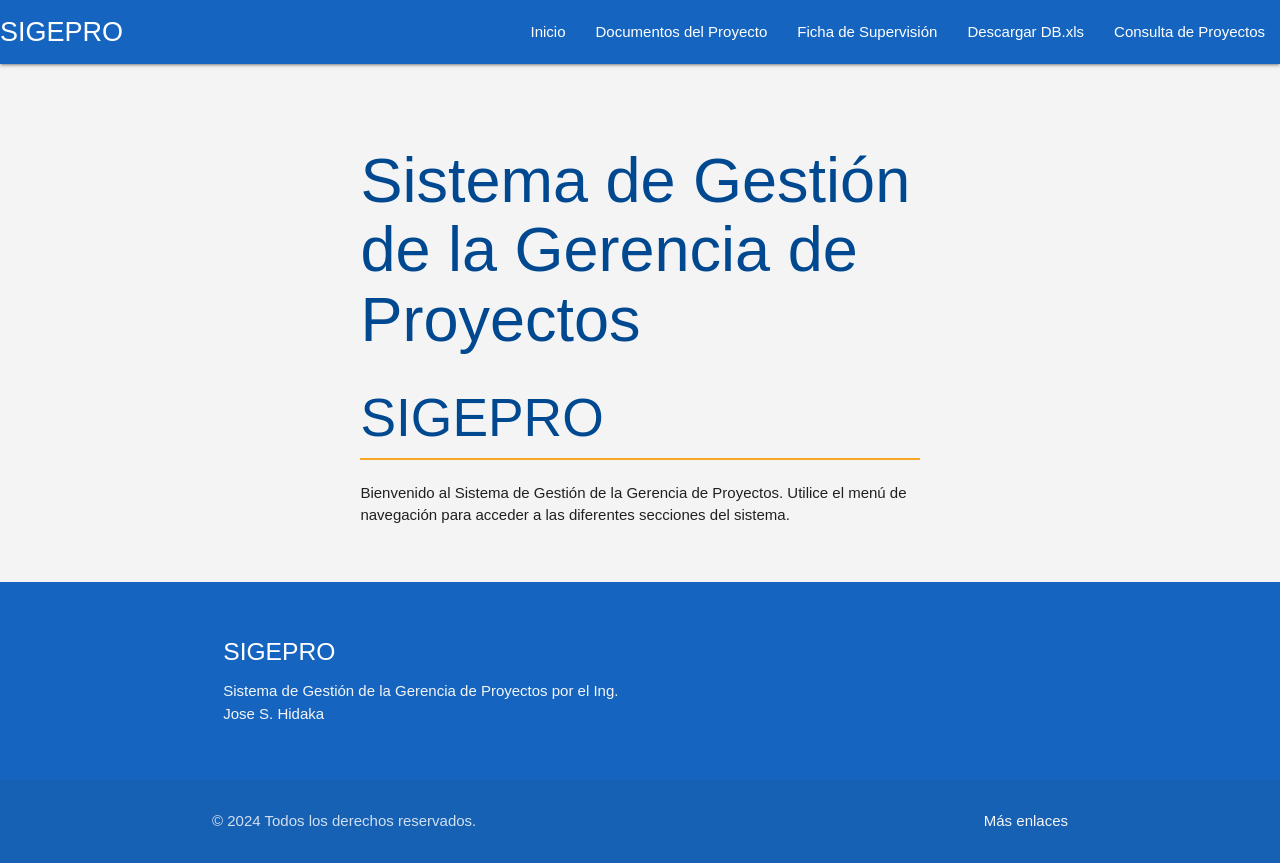
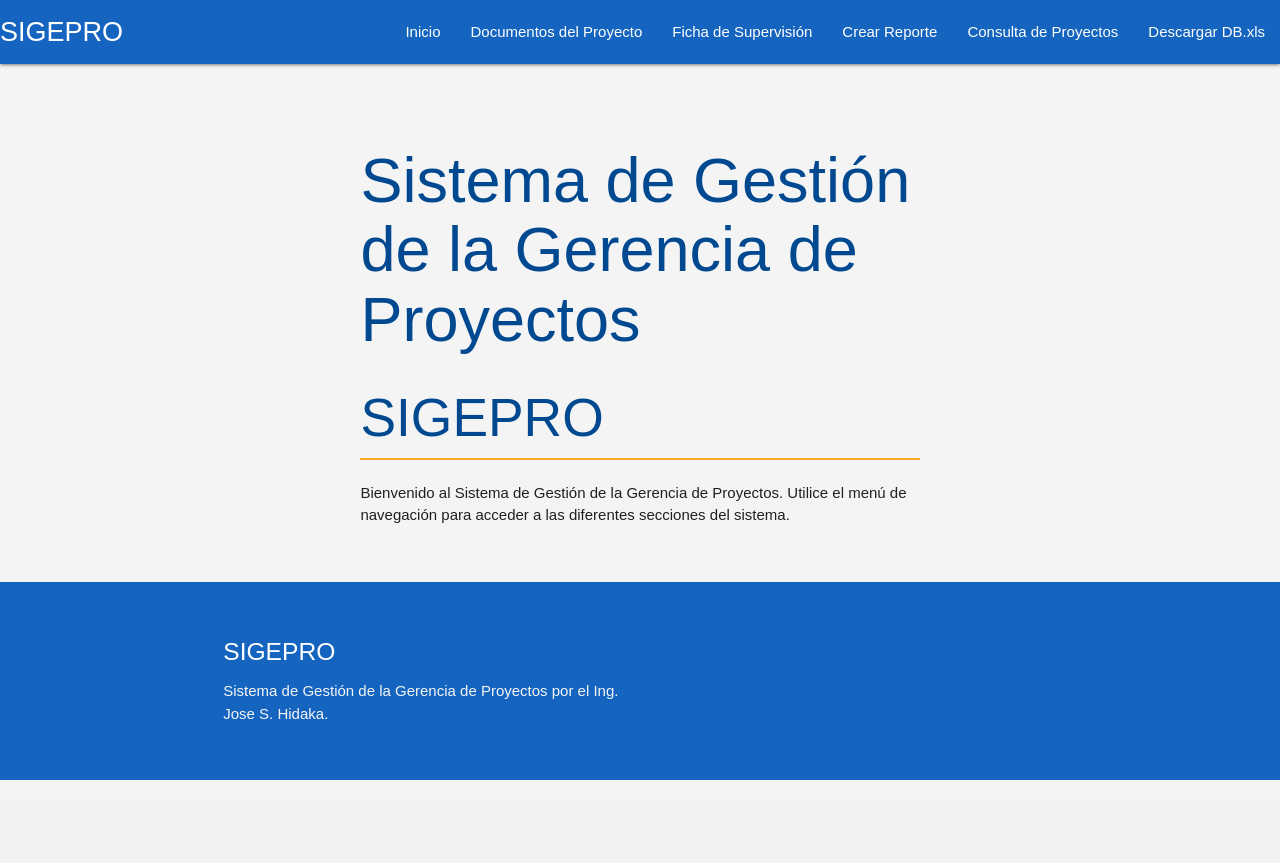
Before and after one commit to JSHidaka/SIGEPRO, a Flask app: page / in a window 1280 px wide. After the commit the page ends 780 px from the top, so only its background shows below. Run offline with Flask 3, Linux system fonts and the light colour scheme.

Commit message:
Initial commit

```diff
--- a/templates/base.html
+++ b/templates/base.html
@@ -16,8 +16,9 @@
                 <li><a href="{{ url_for('inicio') }}">Inicio</a></li>
                 <li><a href="{{ url_for('subir_documentos') }}">Documentos del Proyecto</a></li>
                 <li><a href="{{ url_for('seleccionar_taller') }}">Ficha de Supervisión</a></li>
+                <li><a href="{{ url_for('crear_reporte') }}">Crear Reporte</a></li>
+                <li><a href="{{ url_for('index') }}">Consulta de Proyectos</a></li>
                 <li><a href="{{ url_for('exportar_excel') }}">Descargar DB.xls</a></li>
-                <li><a href="{{ url_for('index') }}">Consulta de Proyectos</a></li>
             </ul>
         </div>
     </nav>
@@ -26,8 +27,9 @@
         <li><a href="{{ url_for('inicio') }}">Inicio</a></li>
         <li><a href="{{ url_for('subir_documentos') }}">Documentos del Proyecto</a></li>
         <li><a href="{{ url_for('seleccionar_taller') }}">Ficha de Supervisión</a></li>
+        <li><a href="{{ url_for('crear_reporte') }}">Crear Reporte</a></li>
+        <li><a href="{{ url_for('index') }}">Consulta de Proyectos</a></li>
         <li><a href="{{ url_for('exportar_excel') }}">Descargar DB.xls</a></li>
-        <li><a href="{{ url_for('index') }}">Consulta de Proyectos</a></li>
     </ul>
 
     <div class="container">
@@ -39,14 +41,8 @@
             <div class="row">
                 <div class="col l6 s12">
                     <h5 class="white-text">SIGEPRO</h5>
-                    <p class="grey-text text-lighten-4">Sistema de Gestión de la Gerencia de Proyectos por el Ing. Jose S. Hidaka</p>
+                    <p class="grey-text text-lighten-4">Sistema de Gestión de la Gerencia de Proyectos por el Ing. Jose S. Hidaka.</p>
                 </div>
-            </div>
-        </div>
-        <div class="footer-copyright">
-            <div class="container">
-                © 2024 Todos los derechos reservados.
-                <a class="grey-text text-lighten-4 right" href="#!">Más enlaces</a>
             </div>
         </div>
     </footer>
```
